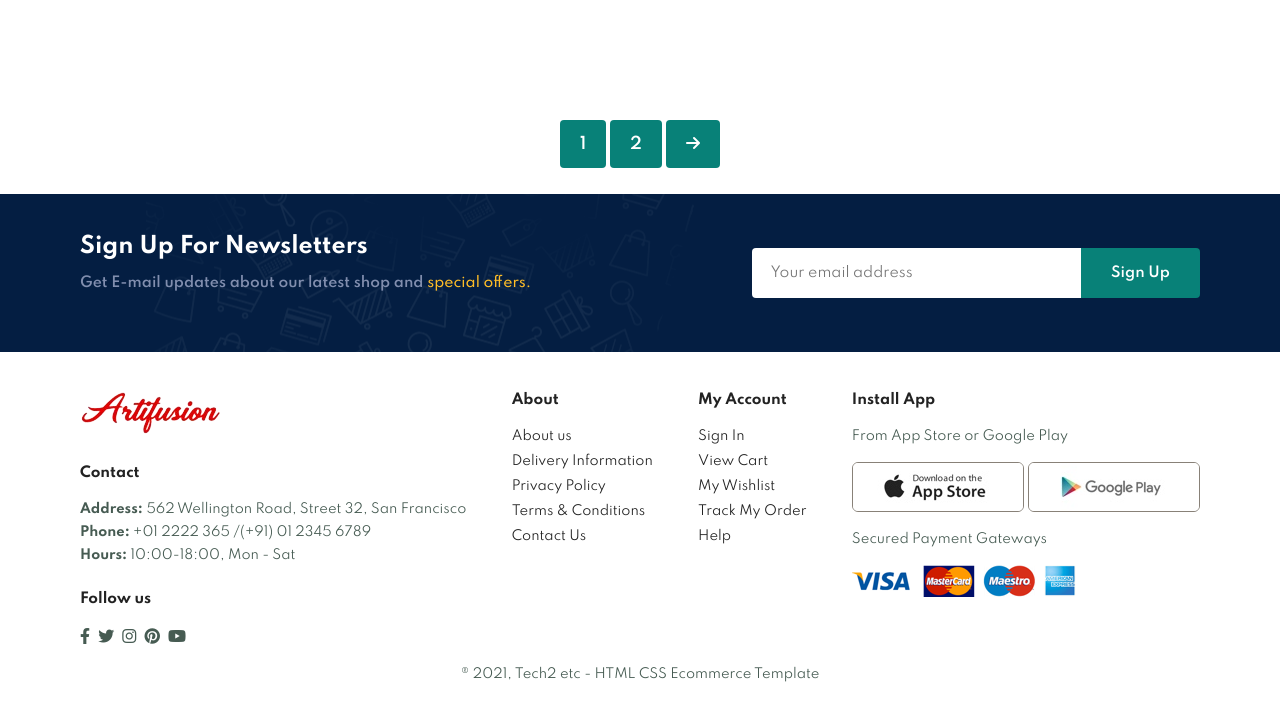
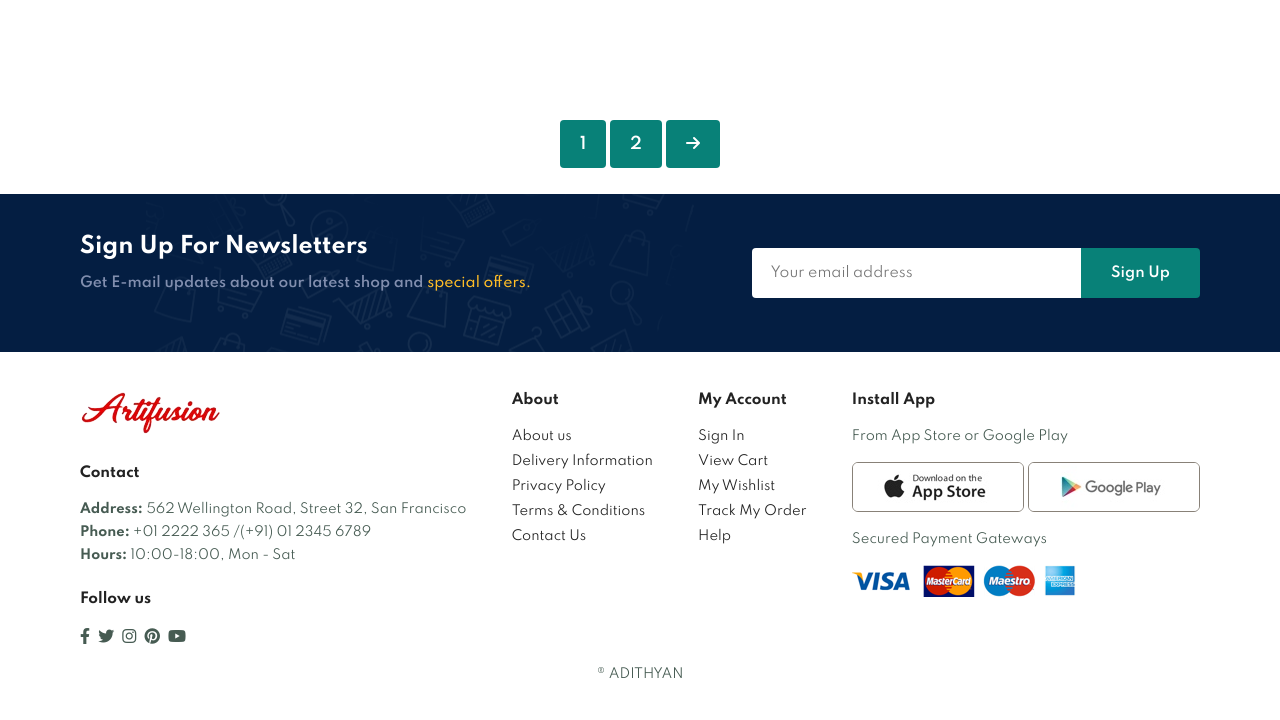
Before and after one commit to Adithyan-P-B/ARTIFUSION, a plain HTML site: page artifusion/blog.html in a window 1280 px wide. Shown: the part 2438-3158 px from the top of the page. Drawn offline with Linux system fonts and the light colour scheme.

Commit message:
Update blog.html

```diff
--- a/artifusion/blog.html
+++ b/artifusion/blog.html
@@ -143,7 +143,7 @@
               <img src="img/pay/pay.png" alt="">
             </div>
             <div class="copyright">
-              <p>® 2021, Tech2 etc - HTML CSS Ecommerce Template</p>
+              <p>® ADITHYAN</p>
             </div>
             </footer>
 <script src="script.js"></script>
```
